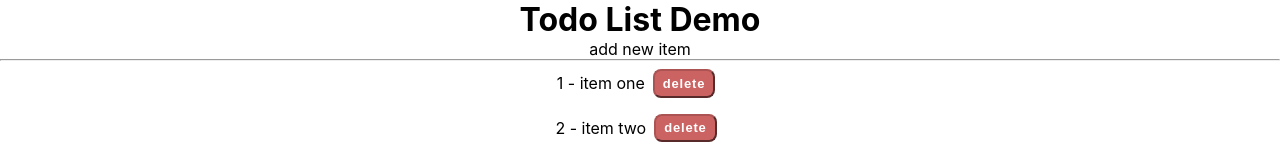
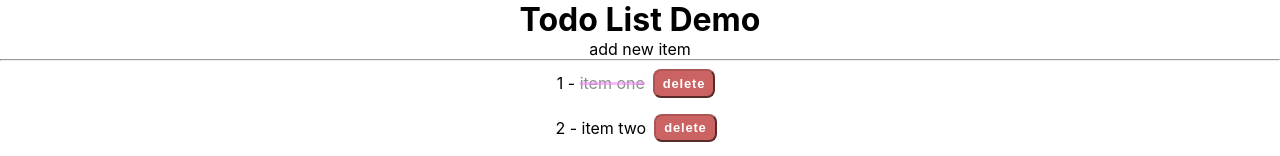
Before and after one commit to Samir-SB/react-todolist-demo, a React (Create React App) app: page / in a window 1280 px wide. Shown: the top 156 px of the page. Built offline with nearby package versions, Linux system fonts and the light colour scheme.

Commit message:
Update Item

```diff
--- a/src/App.css
+++ b/src/App.css
@@ -26,7 +26,8 @@
   font-size: small;
   font-weight: bold;
   border-radius: 8px;
-  letter-spacing: .8px
+  letter-spacing: .8px;
+  cursor: pointer;
 }
 
 .btn-danger {
@@ -34,3 +35,10 @@
   background-color: rgb(204, 99, 99);
   border-color: rgb(172, 83, 83);
 }
+.pointer{
+  cursor: pointer;
+}
+.completed{
+  color: #8a8b8b;
+  text-decoration: 3px line-through rgba(239, 136, 243, 0.568);
+}
--- a/src/components/Item.jsx
+++ b/src/components/Item.jsx
@@ -1,9 +1,18 @@
-export default function Item({item, deleteItem}) {
-  const {id, title} = item;
+export default function Item({ item, deleteItem, updateItem }) {
+  const { id, title, completed } = item;
+
+  //event handlers
+  const handleUpdateItem = () => {
+    updateItem({ ...item, completed: !completed });
+  };
   return (
     <div className='d-flex center'>
-      <p>{id} - {title}</p>
-      <button className='btn btn-danger' onClick={() => deleteItem(id)}>delete</button>
+      <p onClick={handleUpdateItem} className='pointer'>
+        {id} - <span className={completed ? 'completed' : ''}>{title}</span>
+      </p>
+      <button className='btn btn-danger' onClick={() => deleteItem(id)}>
+        delete
+      </button>
     </div>
-  )
+  );
 }
--- a/src/components/List.jsx
+++ b/src/components/List.jsx
@@ -1,25 +1,34 @@
-import { useState } from 'react'
-import AddItem from './AddItem'
-import Item from './Item'
+import { useState } from 'react';
+import AddItem from './AddItem';
+import Item from './Item';
 export default function List() {
   const initialItems = [
-    {id:1, title:'item one'},{id:2, title:'item two'} , {id: 3, title: 'item three'}]
+    { id: 1, title: 'item one', completed: true },
+    { id: 2, title: 'item two', completed: false },
+    { id: 3, title: 'item three', completed: false },
+  ];
 
-  const [items, setItems] = useState(initialItems)
+  const [items, setItems] = useState(initialItems);
 
   //event handlers
   const removeItem = (id) => {
-    setItems(items.filter(item => item.id !== id))
-  }
-return (
+    setItems(items.filter((item) => item.id !== id));
+  };
+
+  const updateItem = (newItem) => {
+    setItems(items.map((item) => (item.id !== newItem.id ? item : newItem)));
+  };
+  return (
     <div>
       <AddItem />
       <hr />
       <ul>
-        {items.map((item) =>
-        <li key={item.id}><Item item={item} deleteItem={removeItem}/></li>
-        )}
+        {items.map((item) => (
+          <li key={item.id}>
+            <Item item={item} deleteItem={removeItem} updateItem={updateItem} />
+          </li>
+        ))}
       </ul>
     </div>
-  )
+  );
 }
```
